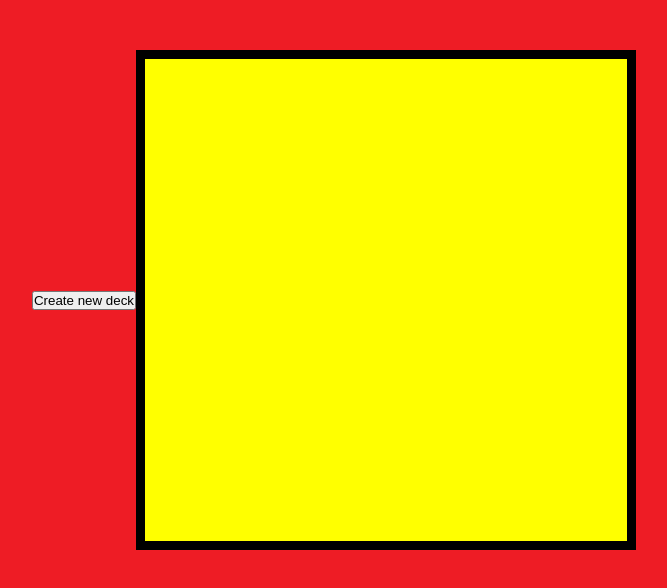
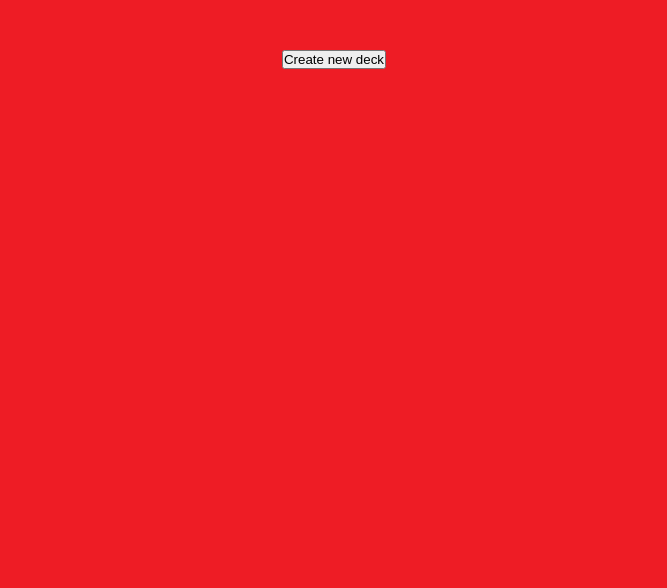
Before and after one commit to MatiasEnManila/flashcards, a React (Create React App) app: page / in a window 1280 px wide. Shown: the top 588 px of the page, without its empty margins (306-973 px from the left). Built offline with nearby package versions, Linux system fonts and the light colour scheme.

Commit message:
add CSS to flashcard component

```diff
--- a/src/App.js
+++ b/src/App.js
@@ -68,7 +68,7 @@ function App(props) {
       return (
         <div className="App">
           <button className='button' onClick={() => updateButton(!button)}>Create new deck</button>
-          <div className='flashcard'>
+          <div>
           {flashcards.length > 0 && flashcards.map(flashcard => <Flashcard frontFace={flashcard.frontFace} backFace={flashcard.backFace}/>)}
           </div>
         </div>
--- a/src/Flashcard.js
+++ b/src/Flashcard.js
@@ -12,9 +12,9 @@ function Flashcard({frontFace, backFace}) {
 
 
     if (faceForwardFlashcard) {
-        return  <div className='front-flash' onClick={() => flipcard(!faceForwardFlashcard)}> {frontFace}</div>
+        return  <div className='flashcard front-flash' onClick={() => flipcard(!faceForwardFlashcard)}> {frontFace}</div>
     } else {
-        return <div className="back-flash" onClick={() => flipcard(!faceForwardFlashcard)}> {backFace}</div>
+        return <div className='flashcard back-flash' onClick={() => flipcard(!faceForwardFlashcard)}> {backFace}</div>
     }
 }
 
```
